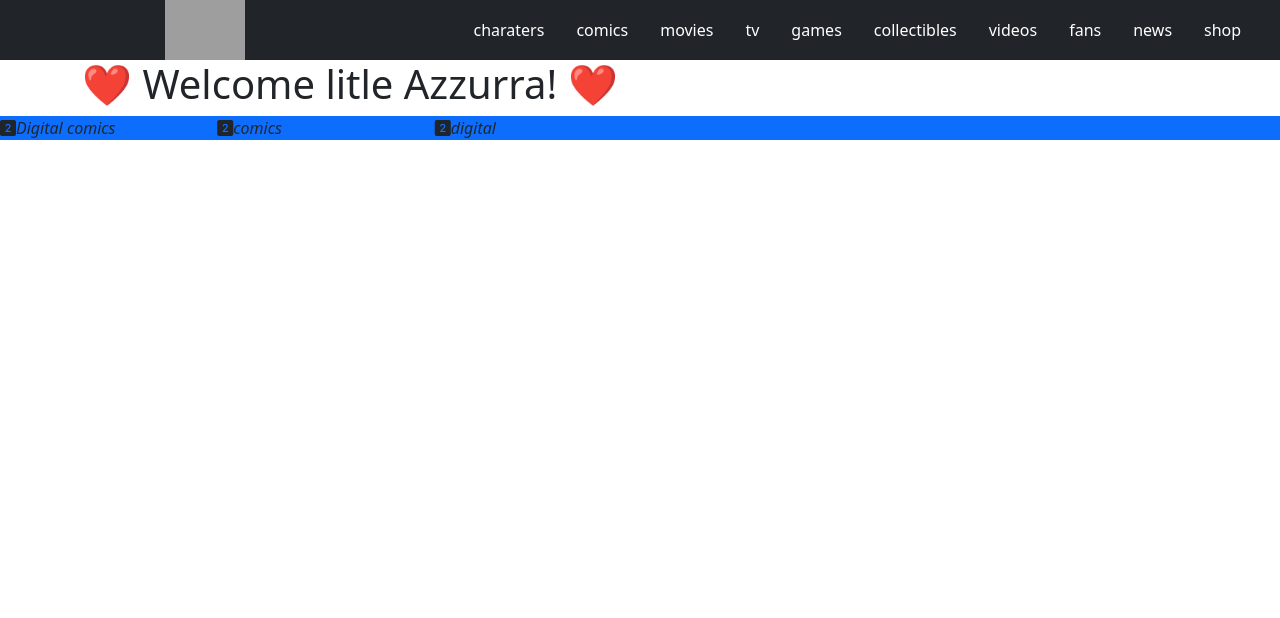
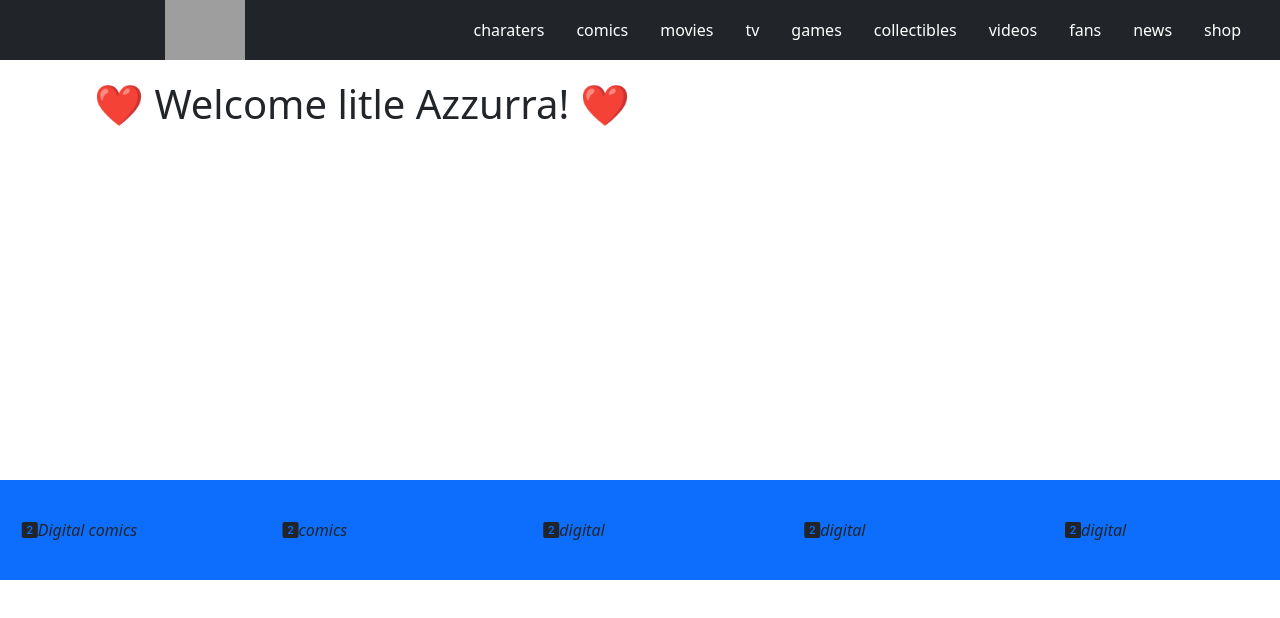
Before and after one commit to Campocruz/react-dc-comics, a React (Vite) app: page / in a window 1280 px wide. Shown: the top 618 px of the page. Built offline with nearby package versions, Linux system fonts and the light colour scheme; grey boxes are pictures that could not be loaded.

Commit message:
add banner superior into footer component

```diff
--- a/src/App.jsx
+++ b/src/App.jsx
@@ -9,9 +9,15 @@ export default function App() {
 
   return (
     <>
-      <AppHeater />
-      <AppMain />
-      <AppFooter />
+      <div id="appHeader" className="container-flush">
+        <AppHeater />
+      </div>
+      <div id="appMain" className="container">
+        <AppMain />
+      </div>
+      <div id="appFooter" className="container-flush">
+        <AppFooter />
+      </div>
     </>
   )
 }
--- a/src/assets/data/appFooterData.js
+++ b/src/assets/data/appFooterData.js
@@ -14,6 +14,16 @@ const footerData = [
       },
       {
         id: 3,
+        iconClass: "bi bi-2-square-fill",
+        iconText: "digital"
+      },
+      {
+        id: 4,
+        iconClass: "bi bi-2-square-fill",
+        iconText: "digital"
+      },
+      {
+        id: 5,
         iconClass: "bi bi-2-square-fill",
         iconText: "digital"
       }
--- a/src/components/AppBannerSup.jsx
+++ b/src/components/AppBannerSup.jsx
@@ -1,28 +1,9 @@
 import AppBannerIcon from "./AppBannerIcon";
-
-// const iconList = [
-//   {
-//     id: 1,
-//     iconClass: "bi bi-2-square-fill",
-//     iconText: "Digital comics"
-//   },
-//   {
-//     id: 2,
-//     iconClass: "bi bi-2-square-fill",
-//     iconText: "comics"
-//   },
-//   {
-//     id: 3,
-//     iconClass: "bi bi-2-square-fill",
-//     iconText: "digital"
-//   }
-// ];
 
 export default function AppBannerSup({ iconList }) {
 
   return (
-    <div className="bg-primary">
-      <div className="row align-items-beetwen">
+    <>
       {
         iconList.map((item) => {
           return (
@@ -32,7 +13,6 @@ export default function AppBannerSup({ iconList }) {
           )
         })
       }
-      </div>
-    </div>
+    </>
   )
 }
--- a/src/components/AppFooter.jsx
+++ b/src/components/AppFooter.jsx
@@ -10,11 +10,11 @@ export default function AppFooter() {
 
   return (
     <>
-      <div className='container-flush'>
+      <div id="iconSpace" className="row align-items-center justify-content-around bg-primary">
         <AppBannerSup iconList={iconList} />
-        <AppLinkSpace footerLink={footerLink} />
-        <AppBannerInf />
       </div>
+      <AppLinkSpace footerLink={footerLink} />
+      <AppBannerInf />
     </>
   )
 }
--- a/src/components/AppHeater.jsx
+++ b/src/components/AppHeater.jsx
@@ -6,7 +6,6 @@ export default function AppHeater() {
 
   return (
     <>
-      <div className="container-flush">
         <div className="row align-items-center bg-dark text-center">
           <div className="col-4">
             <AppLogo />
@@ -15,7 +14,6 @@ export default function AppHeater() {
             <AppHeaterNavbar links={heaterData} />
           </div>
         </div>
-      </div>
     </>
 
   )
--- a/src/index.css
+++ b/src/index.css
@@ -2,6 +2,22 @@
   margin: 0;
   padding: 0;
   box-sizing: border-box;
+}
+
+#appHeader{
+  height: 10vh;
+}
+
+#appMain{
+  height: 50vh;
+}
+
+#appFooter{
+  height: 40vh;
+}
+
+#iconSpace{
+  height: 100px;
 }
 
 .navBar {
```
Lines whose indentation alone changed are shown as unchanged.
